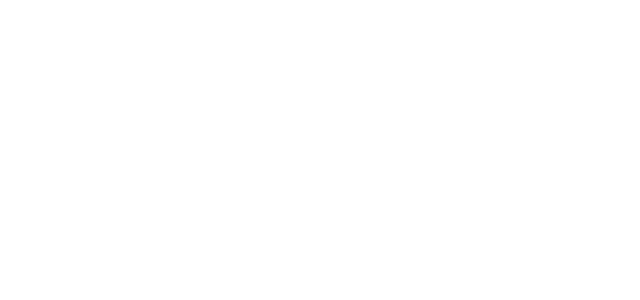
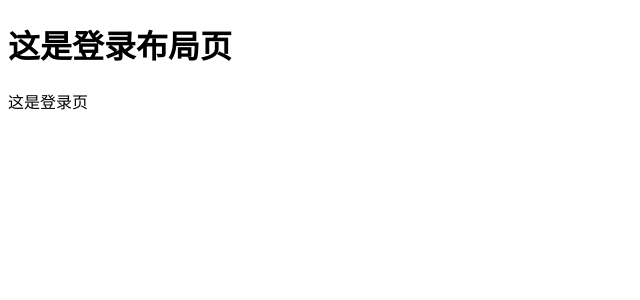
Before and after one commit to easy-temps/vue3-antdv-admin, a Vue app: page /user/login in a window 1280 px wide. Before the commit this address had no page. Shown: the top 300 px of the page, without its empty margins (0-640 px from the left). Built offline with nearby package versions, Linux system fonts and the light colour scheme.

Commit message:
wip(layout): add user layout

```diff
--- /dev/null
+++ b/src/layouts/user-layout.vue
@@ -0,0 +1,6 @@
+<template>
+  <div class="">
+    <h1>这是登录布局页</h1>
+    <router-view />
+  </div>
+</template>
--- a/src/router/index.ts
+++ b/src/router/index.ts
@@ -1,6 +1,7 @@
 import type { Component } from 'vue'
 import { createRouter, createWebHistory } from "vue-router"
 import type { MenuDataItem } from './typing'
+import UserLayout from '@/layouts/user-layout.vue'
 
 export const routes: MenuDataItem[] = [
   {
@@ -10,11 +11,26 @@ export const routes: MenuDataItem[] = [
   }
 ]
 
-export const staticRoutes: MenuDataItem[] = []
+export const staticRoutes: MenuDataItem[] = [
+  {
+    path: '/user',
+    name: 'user',
+    meta: { hideInMenu: true, title: 'pages.layouts.userLayout.title' },
+    component: UserLayout,
+    children: [
+      {
+        path: '/user/login',
+        name: 'login',
+        meta: { title: 'pages.login.accountLogin.tab' },
+        component: () => import('@/views/user/login.vue'),
+      },
+    ]
+  }
+]
 
 const router = createRouter({
   history: createWebHistory(process.env.VUE_APP_PUBLIC_PATH),
-  routes,
+  routes: staticRoutes,
   scrollBehavior: () => {
     return { top: 0 }
   }
--- /dev/null
+++ b/src/views/user/login.vue
@@ -0,0 +1,5 @@
+<template>
+  <div class="main">
+    这是登录页
+  </div>
+</template>
```
Also changed, not shown: src/utils/local-storage.ts (added, +9 -0 lines).
